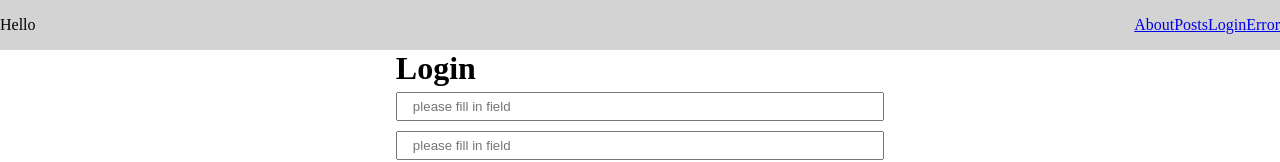
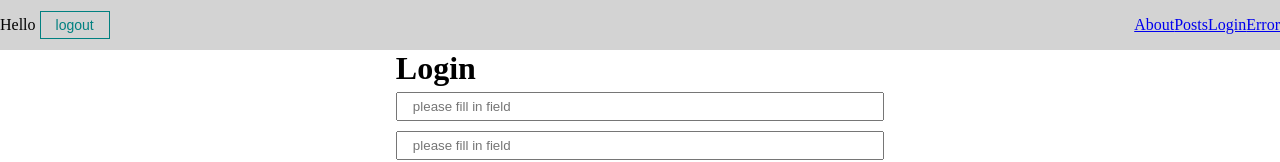
Before and after one commit to mneiter/react-post-app, a React (Create React App) app: page / in a window 1280 px wide. Shown: the top 162 px of the page. Built offline with nearby package versions, Linux system fonts and the light colour scheme.

Commit message:
added logout button

```diff
--- a/src/components/UI/greeting/MyGreeting.jsx
+++ b/src/components/UI/greeting/MyGreeting.jsx
@@ -1,14 +1,28 @@
 import React, { useContext } from 'react';
+import { useNavigate } from 'react-router-dom';
 import { AuthContext } from '../../../context';
+import MyButton from '../button/MyButton';
 
 function MyGreeting() {
-  const { authUser } = useContext(AuthContext);
+  const { authUser, setAuthUser } = useContext(AuthContext);
+  const navigate = useNavigate();
+
+  const clickLogout = () => {
+    setAuthUser({ name: '', isAuthorized: false });
+    localStorage.clear();
+    navigate('/login');
+  };
+
   return (
-    <p>
-      Hello
-      {' '}
-      {authUser?.name}
-    </p>
+    <div>
+      <p>
+        Hello
+        {' '}
+        {authUser?.name}
+        <MyButton onClick={() => clickLogout()}>logout</MyButton>
+      </p>
+
+    </div>
   );
 }
 
--- a/src/pages/Login.jsx
+++ b/src/pages/Login.jsx
@@ -1,17 +1,21 @@
 import React, { useContext } from 'react';
+import { useNavigate } from 'react-router-dom';
 import MyButton from '../components/UI/button/MyButton';
 import MyInput from '../components/UI/input/MyInput';
 import { AuthContext } from '../context';
 
 function Login() {
+  const navigate = useNavigate();
   // eslint-disable-next-line no-unused-vars
   const { authUser, setAuthUser } = useContext(AuthContext);
   const submit = (e) => {
     e.preventDefault();
+
     const authUserObject = { name: 'React', isAuthorized: true };
     setAuthUser(authUserObject);
+    localStorage.setItem('auth', JSON.stringify(authUserObject));
 
-    localStorage.setItem('auth', JSON.stringify(authUserObject));
+    navigate('/posts');
   };
 
   return (
```
